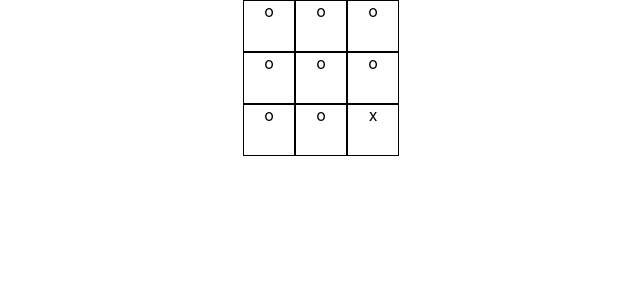
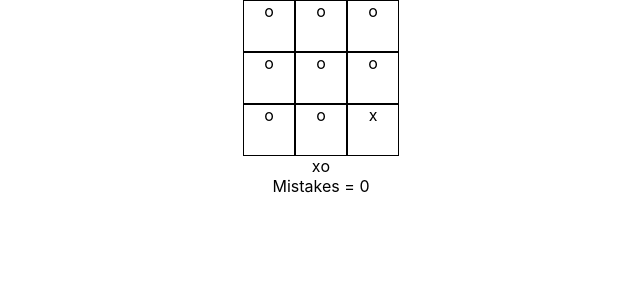
Before and after one commit to MaxLongBao/nonogram, a React (Create React App) app: page / in a window 1280 px wide. Shown: the top 300 px of the page, without its empty margins (319-959 px from the left). Built offline with nearby package versions, Linux system fonts and the light colour scheme.

Commit message:
game logic for clicking and finding the value done

```diff
--- a/src/App.css
+++ b/src/App.css
@@ -1,6 +1,4 @@
 .App {
   text-align: center;
   margin: 0 auto;
-  display: flex;
-  justify-content: center;
 }
--- a/src/App.js
+++ b/src/App.js
@@ -1,5 +1,6 @@
 import { useState } from 'react';
 import Grid from './components/Grid';
+import Switch from './components/Switch';
 import './App.css';
 
 function App() {
@@ -21,10 +22,22 @@ function App() {
   }
 
   const [matrix, setMatrix] = useState(generateMatrix(3));
+  const [filled, setFilled] = useState(true);
+  const [mistakes, setMistakes] = useState(0);
+
+  const handleSwitch = () => {
+    if (filled === true) {
+      setFilled(false)
+    } else {
+      setFilled(true);
+    }
+  }
 
   return (
     <div className="App">
-      <Grid matrix={matrix} />
+      <Grid matrix={matrix} filled={filled} />
+      <Switch handleSwitch={handleSwitch} />
+      <div>Mistakes = {mistakes}</div>
     </div>
   );
 }
--- a/src/components/Cell/index.js
+++ b/src/components/Cell/index.js
@@ -1,13 +1,37 @@
-import React from 'react';
+import React, { useState, useEffect } from 'react';
+import cross from '../../assets/cancel.svg';
 import './styled.css';
 
 const Cell = (props) => {
 
-  const { value } = props;
+  const { value, filled } = props;
 
   console.log(value, 'value')
+
+  const [cellStyle, setCellStyle] = useState(null);
+
+  const handleClick = (e) => {
+    if (filled === true) {
+      if (value === 'o') {
+        setCellStyle({
+          backgroundColor: 'blue',
+         })
+      } else {
+        console.log('bad')
+      }
+    } else {
+      if (value === 'x') {
+        setCellStyle({
+          backgroundColor: 'red'
+        })
+      } else {
+        console.log('bad x')
+      }
+    }
+  }
+
   return (
-    <div className='cell'>
+    <div className='cell' onClick={handleClick} style={cellStyle} >
       {value}
     </div>
   );
--- a/src/components/Cell/styled.css
+++ b/src/components/Cell/styled.css
@@ -2,4 +2,5 @@
   width: 50px;
   height: 50px;
   border: 1px solid black;
+  /* background-image: url("../../assets/cancel.svg"); */
 }
--- a/src/components/Grid/index.js
+++ b/src/components/Grid/index.js
@@ -4,7 +4,7 @@ import './styled.css';
 
 const Grid = (props) => {
 
-  const { matrix } = props;
+  const { matrix, filled } = props;
 
   console.log(matrix);
 
@@ -12,7 +12,7 @@ const Grid = (props) => {
     let content = row.map((value) => {
       return (
         // unique key to fix
-        <Cell value={value} />
+        <Cell value={value} filled={filled} />
       );
     })
     return (
--- a/src/components/Grid/styled.css
+++ b/src/components/Grid/styled.css
@@ -1,5 +1,10 @@
 .grid {
-  display: grid;
+  /* display: grid;
   grid-template-columns: 1fr 1fr 1fr;
-  grid-template-rows: 1fr 1fr 1fr;
+  grid-template-rows: 1fr 1fr 1fr; */
 }
+
+.row {
+  display: flex;
+  justify-content: center;
+}
--- /dev/null
+++ b/src/components/Switch/index.js
@@ -0,0 +1,16 @@
+import React from 'react';
+import './styled.css';
+
+const Switch = (props) => {
+
+  const { handleSwitch } = props;
+
+  return (
+    <div className='switch'>
+      <div onClick={handleSwitch} >x</div>
+      <div onClick={handleSwitch} >o</div>
+    </div>
+  );
+};
+
+export default Switch;
--- /dev/null
+++ b/src/components/Switch/styled.css
@@ -0,0 +1,4 @@
+.switch {
+  display: flex;
+  justify-content: center;
+}
```
Also changed, not shown: src/assets/cancel.svg (added).
